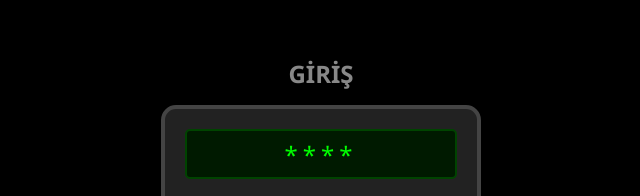
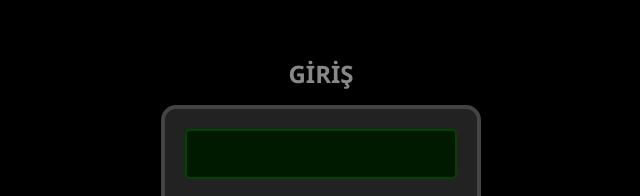
Before and after one commit to kenanismayilov5133-cpu/babacasino, a plain HTML site: page index.html in a window 1280 px wide. Shown: the part 125-321 px from the top of the page, 319-959 px from the left. Drawn offline with Linux system fonts and the light colour scheme.

```diff
--- a/index.html
+++ b/index.html
@@ -49,7 +49,7 @@
     <div id="login-overlay">
         <h2 style="margin-bottom: 15px; color: #888;">GİRİŞ</h2>
         <div class="keypad-container">
-            <div class="access-screen" id="code-display">****</div>
+            <div class="access-screen" id="code-display"></div>
             <div class="keypad-grid">
                 <button class="key-btn" onclick="pressKey('1')">1</button><button class="key-btn" onclick="pressKey('2')">2</button><button class="key-btn" onclick="pressKey('3')">3</button>
                 <button class="key-btn" onclick="pressKey('4')">4</button><button class="key-btn" onclick="pressKey('5')">5</button><button class="key-btn" onclick="pressKey('6')">6</button>
```
